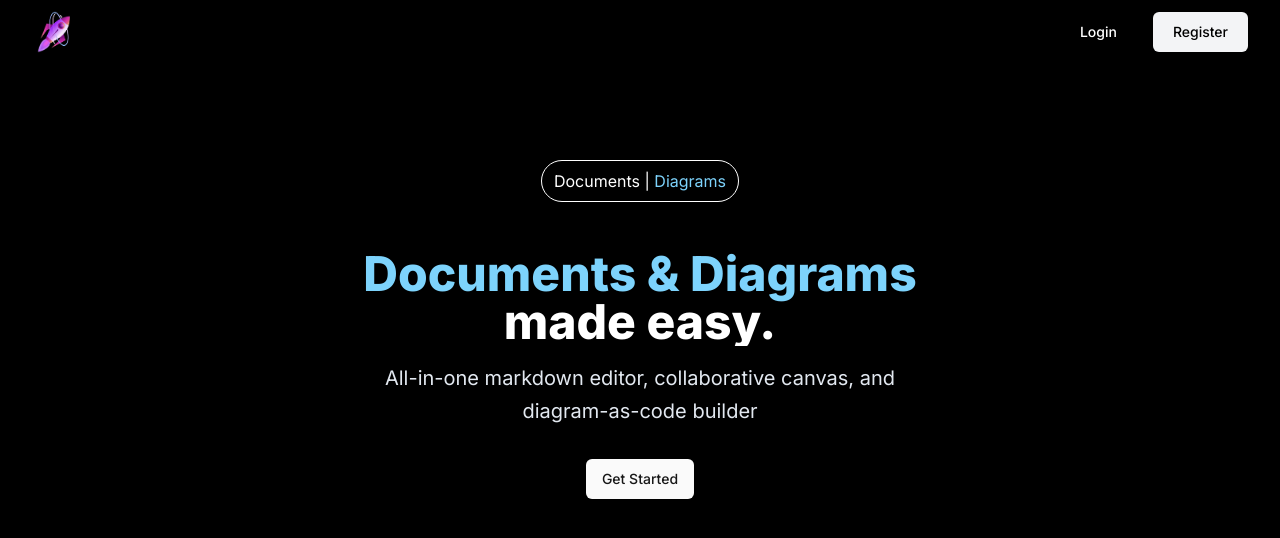
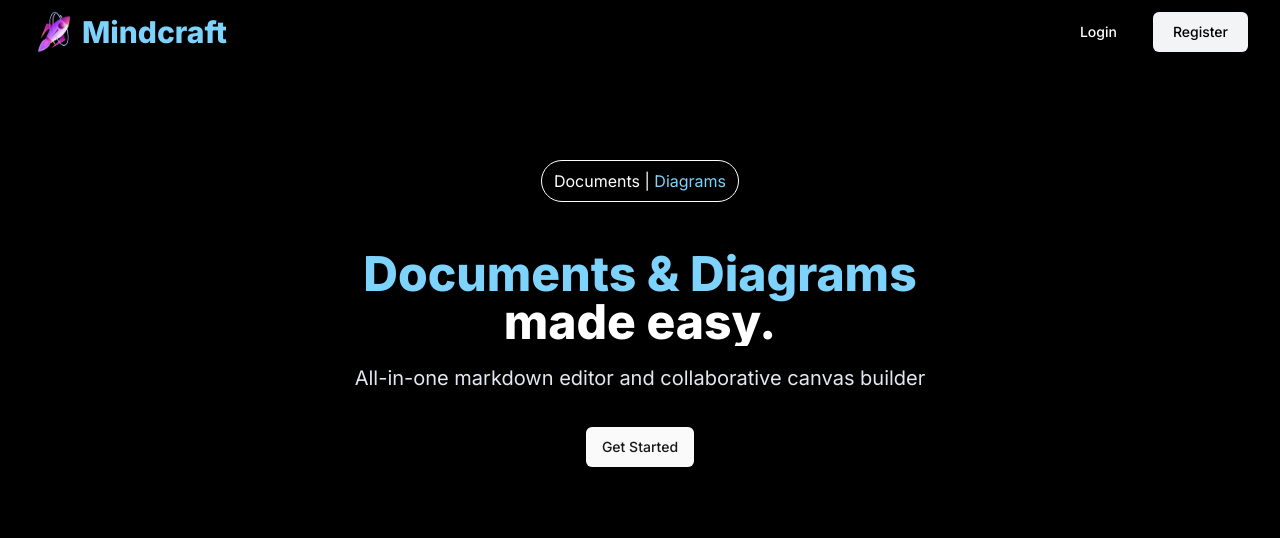
Before and after one commit to Ujjwal2327/mindcraft, a Next.js app: page / in a window 1280 px wide. Shown: the top 538 px of the page. Built offline with nearby package versions, Linux system fonts and the light colour scheme; no server answers.

Commit message:
homepage changes

```diff
--- a/app/_components/Header.tsx
+++ b/app/_components/Header.tsx
@@ -12,7 +12,12 @@ function Header() {
   return (
     <header className="bg-black absolute w-full top-0">
       <div className="mx-auto flex h-16 max-w-screen-xl items-center gap-8 px-4 sm:px-6 lg:px-8">
-        <Image src="/logo.png" alt="logo" width={50} height={50} />
+        <div className="flex justify-center items-center">
+          <Image src="/logo.png" alt="logo" width={50} height={50} />
+          <h1 className="text-3xl text-sky-300 font-extrabold hidden sm:block">
+            Mindcraft
+          </h1>
+        </div>
 
         <div className="flex flex-1 items-center justify-end">
           <div className="flex items-center gap-4">
--- a/app/_components/Hero.tsx
+++ b/app/_components/Hero.tsx
@@ -12,16 +12,15 @@ function Hero() {
       </div>
       <div className="mx-auto max-w-screen-xl px-4 py-12 lg:flex  ">
         <div className="mx-auto max-w-xl text-center">
-          <h1 className="text-3xl text-sky-300 font-extrabold sm:text-5xl">
+          <h2 className="text-3xl text-sky-300 font-extrabold sm:text-5xl">
             Documents & Diagrams {" "}
-            <strong className="font-extrabold text-white sm:block">
+            <strong className="font-extrabold text-white sm:block overflow-hidden">
               made easy.
             </strong>
-          </h1>
+          </h2>
 
           <p className="mt-4 sm:text-xl/relaxed text-slate-200">
-            All-in-one markdown editor, collaborative canvas, and
-            diagram-as-code builder
+            All-in-one markdown editor and collaborative canvas builder
           </p>
 
           <div className="mt-8 flex flex-wrap justify-center gap-4">
```
